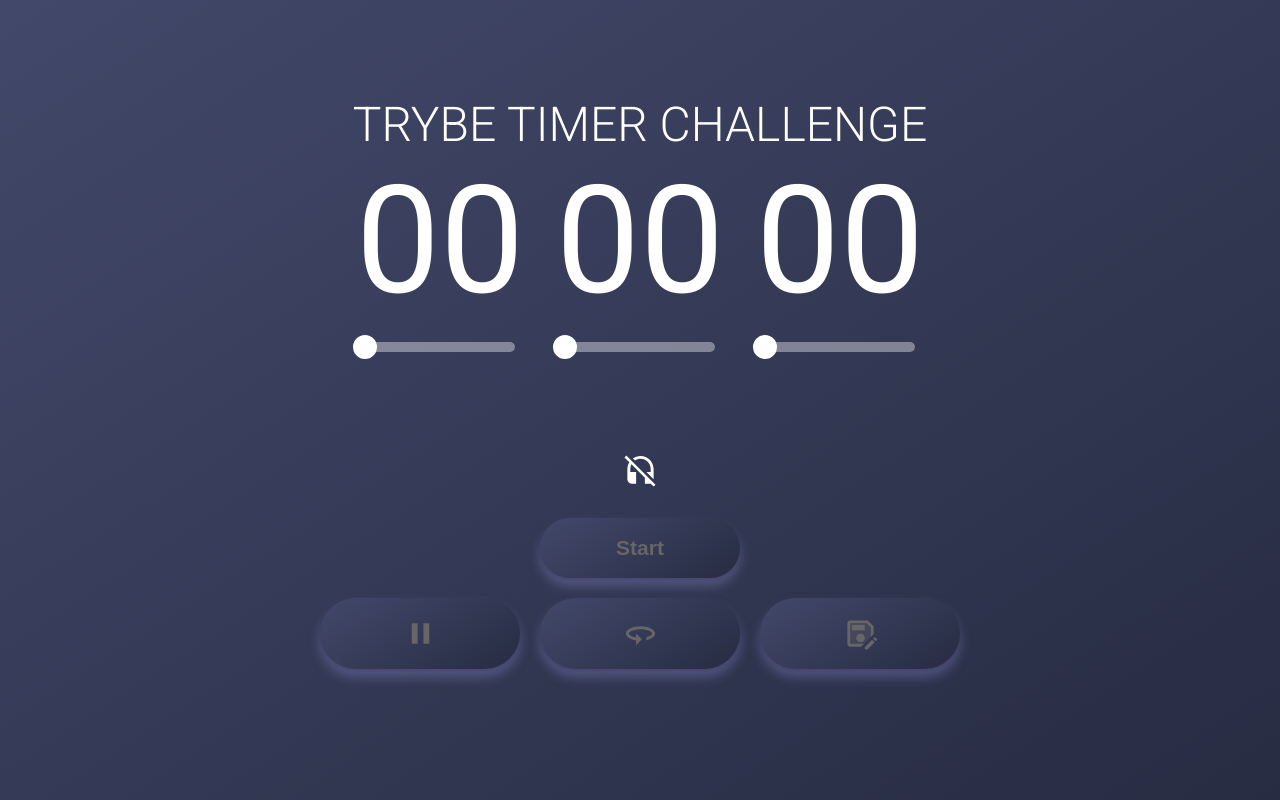
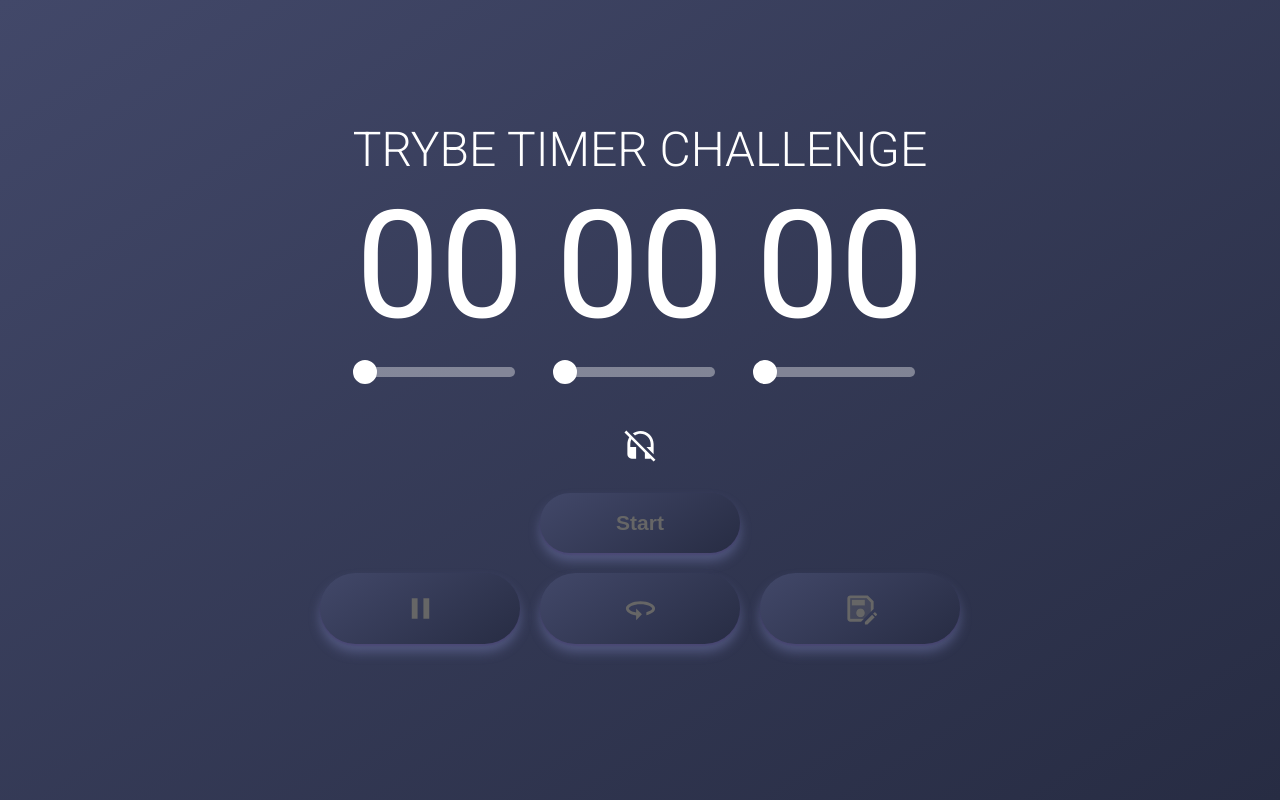
Before and after one commit to agsleonardo/trybe-time-challenge, a React (Create React App) app: page / in a window 1280 px wide. Built offline with nearby package versions, Linux system fonts and the light colour scheme.

Commit message:
fix: margin

```diff
--- a/src/App.css
+++ b/src/App.css
@@ -165,6 +165,7 @@ button[disabled]{
 }
 
 .headset {
+  margin-top: -50px;
   cursor: pointer;
 }
 
```
Also changed, not shown: src/App.js (+0 -8 lines).
